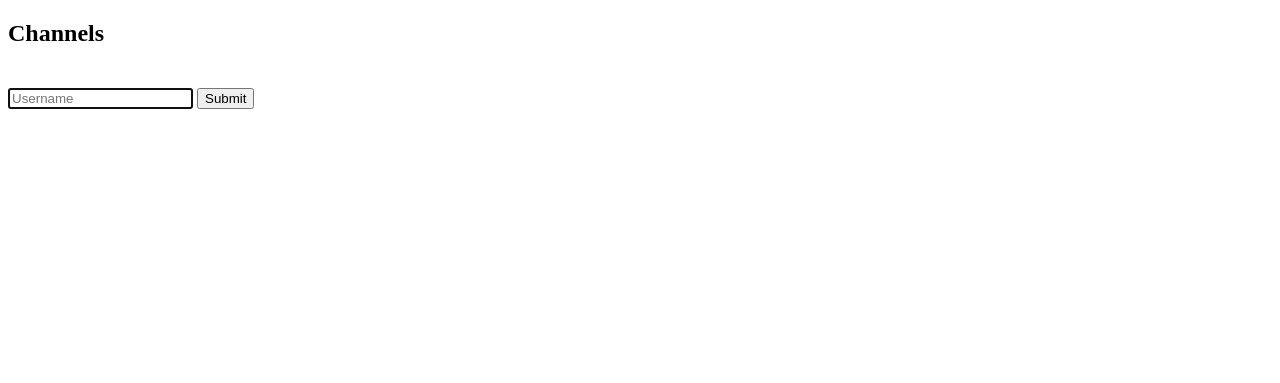
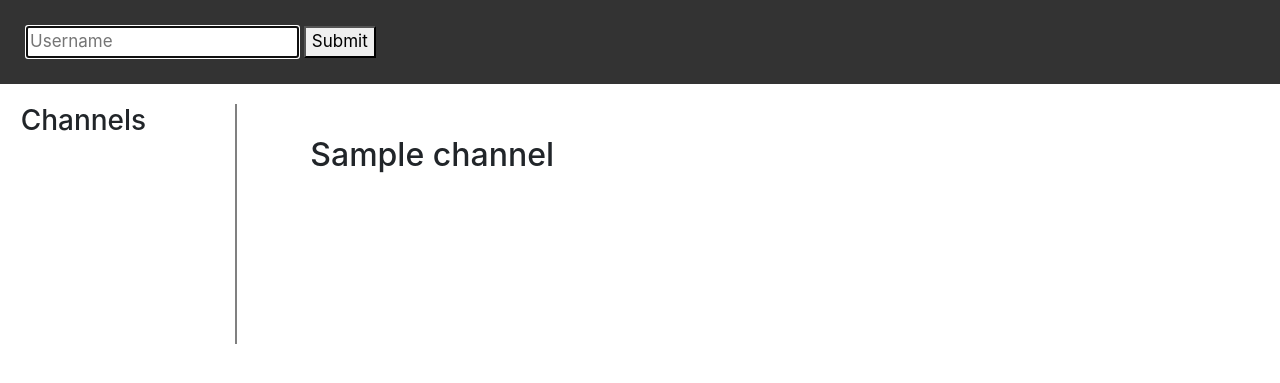
Before and after one commit to lhuhmann/chat-app, a Flask app: template templates/index.html in a window 1280 px wide. Shown: the top 383 px of the page. Run offline with Flask 2, Linux system fonts and the light colour scheme; the template is opened without the code that fills it: most values are stand-ins (such as "Sample title", 1, 10 or a date in 2020); parts of the project's set-up code (start-up, migrations or seed data) failed here and were passed over; some libraries are stand-ins or nearby versions.

Commit message:
Enable navigation between channels, storage and display of messages

```diff
--- a/app.py
+++ b/app.py
@@ -1,7 +1,7 @@
 import os
 import sys
 
-from flask import Flask, render_template
+from flask import Flask, render_template, redirect, url_for
 from flask_socketio import SocketIO, emit
 
 app = Flask(__name__)
@@ -9,21 +9,32 @@ app.config["SECRET_KEY"] = os.getenv("SECRET_KEY")
 socketio = SocketIO(app)
 
 # when app is first started, define only general channel
-channels = ['general']
+channels = {'general': []}
+
+@app.route("/<string:channel_name>")
+def channel(channel_name):
+    return render_template("index.html", channel = channel_name)
 
 @app.route("/")
 def index():
-    return render_template("index.html")
-
-# @socketio.on("get channels")
-# def send_channels():
-#     emit("send channels", {"channels": channels}, broadcast=True)
+    '''Redirect to general channel'''
+    return redirect(url_for('channel', channel_name="general"))
 
 @socketio.on("update channels")
 def update_channels(new_channel = None):
+    # if the user specified a channel that isn't already in the dictionary,
+    # add a dictionary entry for that channel
     if new_channel:
-        channels.append(new_channel) if new_channel not in channels else channels
+        if not new_channel in channels:
+            channels[new_channel] = []
     emit("send channels", {"channels": channels}, broadcast=True)
+
+@socketio.on("update messages")
+def update_messages(channel = None, username = None, message = None):
+    if channel:
+        # append submitted username-message pair to the relevant channel
+        channels[channel].append({f"{username}": f"{message}"})
+    emit("send messages", {"channels": channels}, broadcast=True)
 
 @socketio.on("add username")
 def add_username(username):
--- a/static/index.js
+++ b/static/index.js
@@ -2,12 +2,13 @@ function display_channels(channels) {
     // clear list of channels
     document.getElementById("channels_list").innerHTML = "";
     // show list of channels
-    channels.forEach(function (item) {
+    for (const [channel, message_list] of Object.entries(channels)) {
         var ul = document.getElementById('channels_list');
         var li = document.createElement("li");
-        li.innerHTML += item;
+        //li.innerHTML += channel;
+        li.innerHTML += `<a href=${channel}>${channel}</a>`
         ul.appendChild(li);
-    });
+    };
 };
 
 function display_username(username) {
@@ -15,24 +16,49 @@ function display_username(username) {
     const name = document.createElement("name")
     // Important to use backticks and not apostrophes/single quotes here,
     // otherwise template literals will not resovle.
-    name.innerHTML = `Username: ${username}`;
+    name.innerHTML = `User: ${username}`;
     document.querySelector("#displayed_username").append(name);
 }
 
+function display_messages(channels) {
+    // clear old displayed messages
+    document.getElementById("messages_list").innerHTML = "";
+    // show updated messages
+    for (const [channel, message_list] of Object.entries(channels)) {
+        console.log(channel)
+        console.log(message_list)
+        // find the list of messages for the channel on display
+        if (channel == document.querySelector('#current_channel').innerHTML) {
+            // show all the messages by looping over
+            message_list.forEach(function (message) {
+                console.log(message)
+                // there is only one username and message in the dictionary
+                // so a for loop feels a bit silly here
+                for (const [username, text] of Object.entries(message)) {
+                    var ul = document.getElementById('messages_list');
+                    var li = document.createElement("li");
+                    li.innerHTML += `${username}: ${text}`;
+                    ul.appendChild(li);
+                }
+            })
+        }
+    };
+}
+
 document.addEventListener('DOMContentLoaded', () => {
-    // if user exists, display username and channel form but not
-    // username form
+    // if user exists, display username, channel form,
+    //and message form but not username form
     if (localStorage.getItem('username')) {
-        console.log('user exists')
         display_username(localStorage.getItem('username'));
         document.querySelector("#username_form").style.visibility = 'hidden'
         document.querySelector("#channel_form").style.visibility = 'visible'
-    // If user doesn't exist, don't display channel form and
+        document.querySelector("#message_form").style.visibility = 'visible'
+    // If user doesn't exist, don't display channel form or message form and
     // only display username creation form.
     } else {
-        console.log('user does not exist')
         document.querySelector("#username_form").style.visibility = 'visible'
         document.querySelector("#channel_form").style.visibility = 'hidden'
+        document.querySelector("#message_form").style.visibility = 'hidden'
     }
 
     // Connect to websocket
@@ -42,13 +68,28 @@ document.addEventListener('DOMContentLoaded', () => {
     socket.on('connect', () => {
         // upon connecting, get updated list of channels
         socket.emit('update channels');
+        socket.emit('update messages');
 
         // When channel_submit button is clicked,
         // emit an update channels event with the
         // channel name
         document.querySelector('#channel_submit').onclick = function() {
             const new_channel = document.querySelector('#channel').value
+            // clear field where channel name was entered
+            document.getElementById('channel').value = ''
             socket.emit('update channels', new_channel);
+        };
+
+        // When message_submit button is clicked,
+        // emit an update messages event with the
+        // message contents
+        document.querySelector('#message_submit').onclick = function() {
+            const username = localStorage.getItem('username')
+            const message = document.querySelector('#message').value
+            const channel = document.querySelector('#current_channel').innerHTML
+            // clear field where message was entered
+            document.getElementById('message').value = ''
+            socket.emit('update messages', channel, username, message);
         };
 
         // When username_submit button is clicked,
@@ -65,20 +106,24 @@ document.addEventListener('DOMContentLoaded', () => {
         const channels = data["channels"]
         // display list of channels
         display_channels(channels)
-        // clear field where new channel name was entered
-        document.getElementById('channel').value = ''
+    });
+
+    // When messages are sent, update the message display
+    socket.on('send messages', data => {
+        const channels = data["channels"]
+        // display list of messages
+        display_messages(channels)
     });
 
     socket.on('send username', data => {
         const username = data["username"]
-        console.log("username is")
-        console.log(username)
         // add username to local storage
         localStorage.setItem('username', username);
         // display username
         display_username(username)
-        // hide username form and show channel form
+        // hide username form and show channel and message form
         document.querySelector("#username_form").style.visibility = 'hidden'
         document.querySelector("#channel_form").style.visibility = 'visible'
+        document.querySelector("#message_form").style.visibility = 'visible'
     });
 });
--- a/static/style.css
+++ b/static/style.css
@@ -1,3 +1,11 @@
+body {
+  display: grid;
+  grid-template-areas:
+    "head head"
+    "channels messages";
+  grid-template-columns: repeat(2, 1fr);
+}
+
 .error {
   color: red;
 }
@@ -6,6 +14,25 @@ textarea {
   max-width: 100%;
 }
 
-#single_book_table td:first-child {
-    font-weight: bold;
+/* Add a black background color to the top navigation */
+.topbar {
+  grid-area: head;
+  background-color: #333;
+  overflow: hidden;
+  padding: 2%;
+  color: #f2f2f2;
+  font-size: 17px;
 }
+
+/* Control the left side */
+.left {
+  grid-area: channels;
+  margin: 8%;
+  border-right: 2px solid gray
+}
+
+/* Control the right side */
+.right {
+  grid-area: messages;
+  margin: 5%
+}
--- a/templates/index.html
+++ b/templates/index.html
@@ -1,16 +1,41 @@
 <!DOCTYPE html>
 <html>
     <head>
+        <!-- Required meta tags -->
+        <meta charset="utf-8">
+        <meta name="viewport" content="width=device-width, initial-scale=1, shrink-to-fit=no">
+
+        <!-- Bootstrap CSS -->
+        <link rel="stylesheet" type="text/css" href="/static/bootstrap-4.4.1-dist/css/bootstrap.min.css">
+
+        <!-- DataTables CSS -->
+        <!-- <link rel="stylesheet" type="text/css" href="/static/DataTables/DataTables-1.10.20/css/dataTables.bootstrap4.min.css"> -->
+
+        <!-- Select2 CSS -->
+        <!-- <link rel="stylesheet" type="text/css" href="/static/select2.min.css"> -->
+
+        <!-- Overall CSS -->
+        <link rel="stylesheet" type="text/css" href="/static/style.css">
+
         <!-- for JS socketio support-->
         <script src="//cdnjs.cloudflare.com/ajax/libs/socket.io/3.0.5/socket.io.js"></script>
         <script src="{{ url_for('static', filename='index.js') }}"></script>
         <title>Flack</title>
     </head>
     <body>
+        <div class="topbar">
             <div id="displayed_username"></div>
+            <!-- Prevent the form from actually submitting and instead click the button.
+            We want the user to have the same action on hitting enter as on the button click. -->
+            <form id="username_form" onsubmit="document.querySelector('#username_submit').click(); return false;">
+                <input id="username" autocomplete="off" autofocus placeholder="Username" type="text">
+                <button type="button" id="username_submit">Submit</button>
+            </form>
+        </div>
 
+        <div class="split left">
             <section>
-            <h1>Channels</h1>
+                <h3>Channels</h3>
                 <ul id="channels_list">
                 </ul>
             </section>
@@ -18,16 +43,25 @@
             <!-- Prevent the form from actually submitting and instead click the button.
             We want the user to have the same action on hitting enter as on the button click. -->
             <form id="channel_form" onsubmit="document.querySelector('#channel_submit').click(); return false;">
+                <h5>Add channel</h5>
                 <input id="channel" autocomplete="off" autofocus placeholder="Channel name" type="text">
                 <button type="button" id="channel_submit">Submit</button>
             </form>
+        </div>
 
-        <!-- Prevent the form from actually submitting and instead click the button.
-        We want the user to have the same action on hitting enter as on the button click. -->
-        <form id="username_form" onsubmit="document.querySelector('#username_submit').click(); return false;">
-            <input id="username" autocomplete="off" autofocus placeholder="Username" type="text">
-            <button type="button" id="username_submit">Submit</button>
+        <div class="split right">
+            <h2 id="current_channel">{{channel}}</h2>
+            <section>
+                <ul id="messages_list">
+                </ul>
+            </section>
+            <form id="message_form" onsubmit="document.querySelector('#message_submit').click(); return false;">
+                <h5>Send message</h5>
+                <textarea id="message" rows=2 cols=100 placeholder="Message"></textarea>
+                <br>
+                <button type="button" id="message_submit">Send</button>
               </form>
+        </div>
 
     </body>
 </html>
```
Also changed, not shown: templates/base.html (deleted, +0 -79 lines), README.md. Lines whose indentation alone changed are shown as unchanged.
